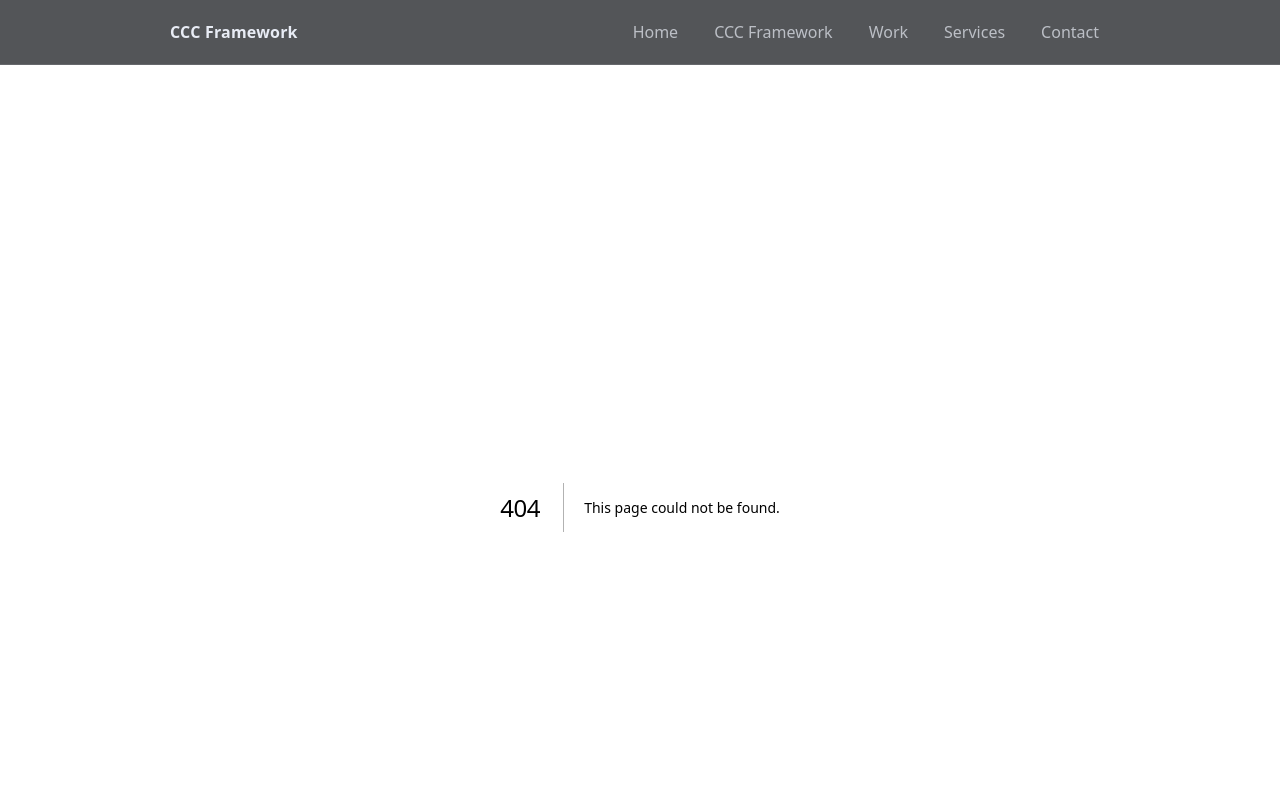
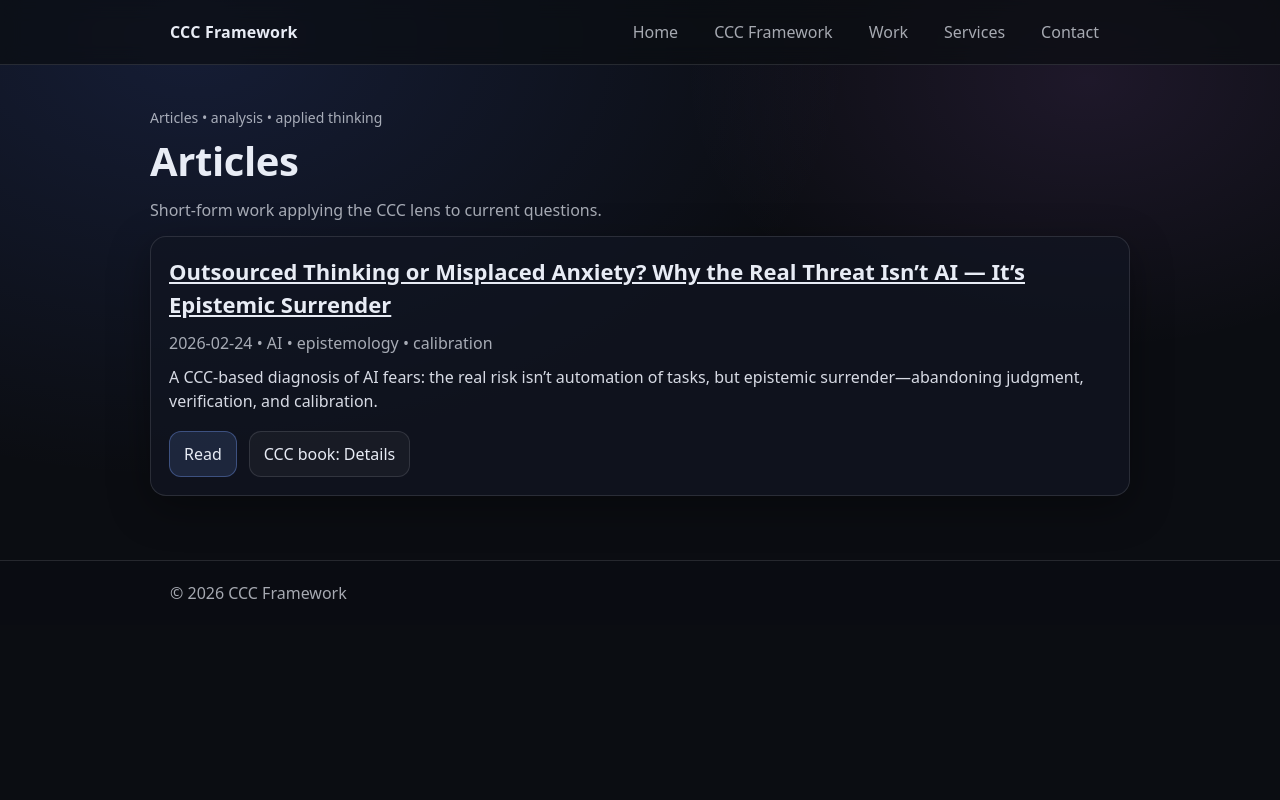
Before and after one commit to azfarsamin/cccframework, a Next.js app: page /articles in a window 1280 px wide. Before the commit this address had no page. Shown: the top 800 px of the page. Built offline with nearby package versions, Linux system fonts and the light colour scheme.

Commit message:
Create page.tsx

```diff
--- /dev/null
+++ b/app/articles/page.tsx
@@ -0,0 +1,41 @@
+import Link from "next/link";
+
+export default function ArticlesPage() {
+  return (
+    <>
+      <div className="kicker">Articles • analysis • applied thinking</div>
+      <h1>Articles</h1>
+      <p className="muted">
+        Short-form work applying the CCC lens to current questions.
+      </p>
+
+      <div className="grid">
+        <div className="card">
+          <h2 style={{ marginTop: 0 }}>
+            <Link className="link" href="/articles/outsourced-thinking-or-misplaced-anxiety">
+              Outsourced Thinking or Misplaced Anxiety? Why the Real Threat Isn’t AI — It’s Epistemic Surrender
+            </Link>
+          </h2>
+
+          <p className="muted" style={{ marginBottom: 10 }}>
+            2026-02-24 • AI • epistemology • calibration
+          </p>
+
+          <p>
+            A CCC-based diagnosis of AI fears: the real risk isn’t automation of tasks, but epistemic surrender—abandoning
+            judgment, verification, and calibration.
+          </p>
+
+          <div className="ctaRow">
+            <Link className="button primary" href="/articles/outsourced-thinking-or-misplaced-anxiety">
+              Read
+            </Link>
+            <Link className="button" href="/work/reason-revelation-architecture-truth">
+              CCC book: Details
+            </Link>
+          </div>
+        </div>
+      </div>
+    </>
+  );
+}
```
